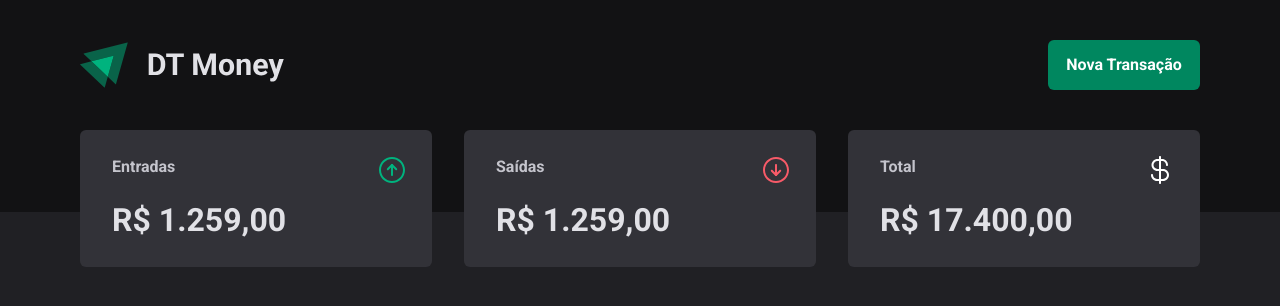
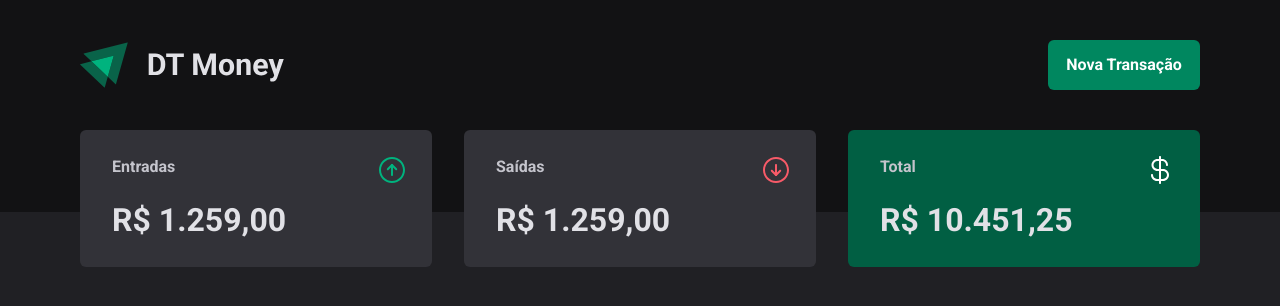
Before and after one commit to felipedev01/dt, a plain HTML site: page index.html in a window 1280 px wide. Drawn offline with Linux system fonts and the light colour scheme.

Commit message:
estilização condicional aplicada no card saldo

```diff
--- a/index.html
+++ b/index.html
@@ -36,13 +36,17 @@
             </header>
             <strong>R$ 1.259,00</strong>
         </div>
-        <div class="summaryCards">
+        <div class="summaryCards" id="saldoCard">
            <header>
                 <span>Total</span>
                 <img src="./assets/Icons (2).svg" id="moneyLogo" alt="">
             </header>
-            <strong>R$ 17.400,00</strong>
+            <div id="valorSaldoContainer">
+                <span>R$&nbsp</span> <strong id="saldoValor">10.451,25</strong>
+            </div>
+
         </div>
     </section>
+    <script src="./script.js"></script>
 </body>
 </html>
--- /dev/null
+++ b/script.js
@@ -0,0 +1,11 @@
+ let saldo = document.getElementById("saldoValor").innerHTML
+ let saldoCard = document.getElementById("saldoCard")
+
+
+
+ console.log(parseFloat(saldo))
+
+ if(parseFloat(saldo) <= 0){
+
+saldoCard.style.background = "#AA2834";
+ }
--- a/style.css
+++ b/style.css
@@ -56,7 +56,6 @@ body > header {
 }
 
 .summaryCards header{
-    background-color: var(--gray-600);
     display: flex;
     justify-content: space-between;
     align-content: center;
@@ -85,3 +84,18 @@ body > header {
     display: block;
     margin-top: .75rem;
 }
+#saldoCard{
+    background-color:#015F43;
+}
+#valorSaldoContainer span {
+
+    font-size: 2rem;
+    font-family: Roboto;
+    font-weight: bold;
+    line-height: 140%;
+    margin-top: 0.75rem;
+}
+#valorSaldoContainer {
+
+    display: flex;
+}
```
